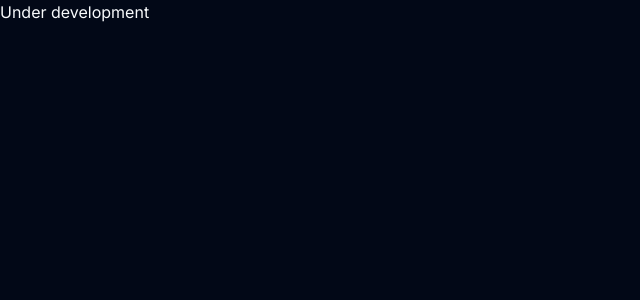
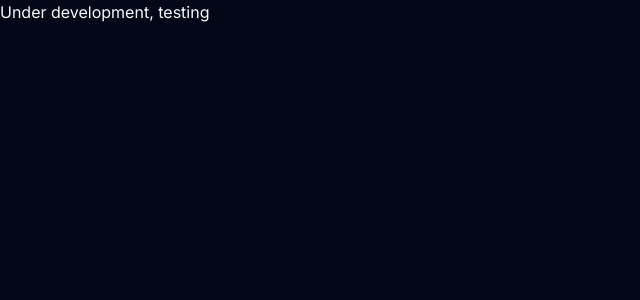
Before and after one commit to yash-madhani/Kiplingo, a Next.js app: page / in a window 1280 px wide. Shown: the top 300 px of the page, without its empty margins (0-640 px from the left). Built offline with nearby package versions, Linux system fonts and the light colour scheme.

Commit message:
Test commit

```diff
--- a/src/app/page.tsx
+++ b/src/app/page.tsx
@@ -2,7 +2,7 @@
 export default function Home() {
   return (
     <>
-    Under development
+    Under development, testing
     </>
   );
 }
```
